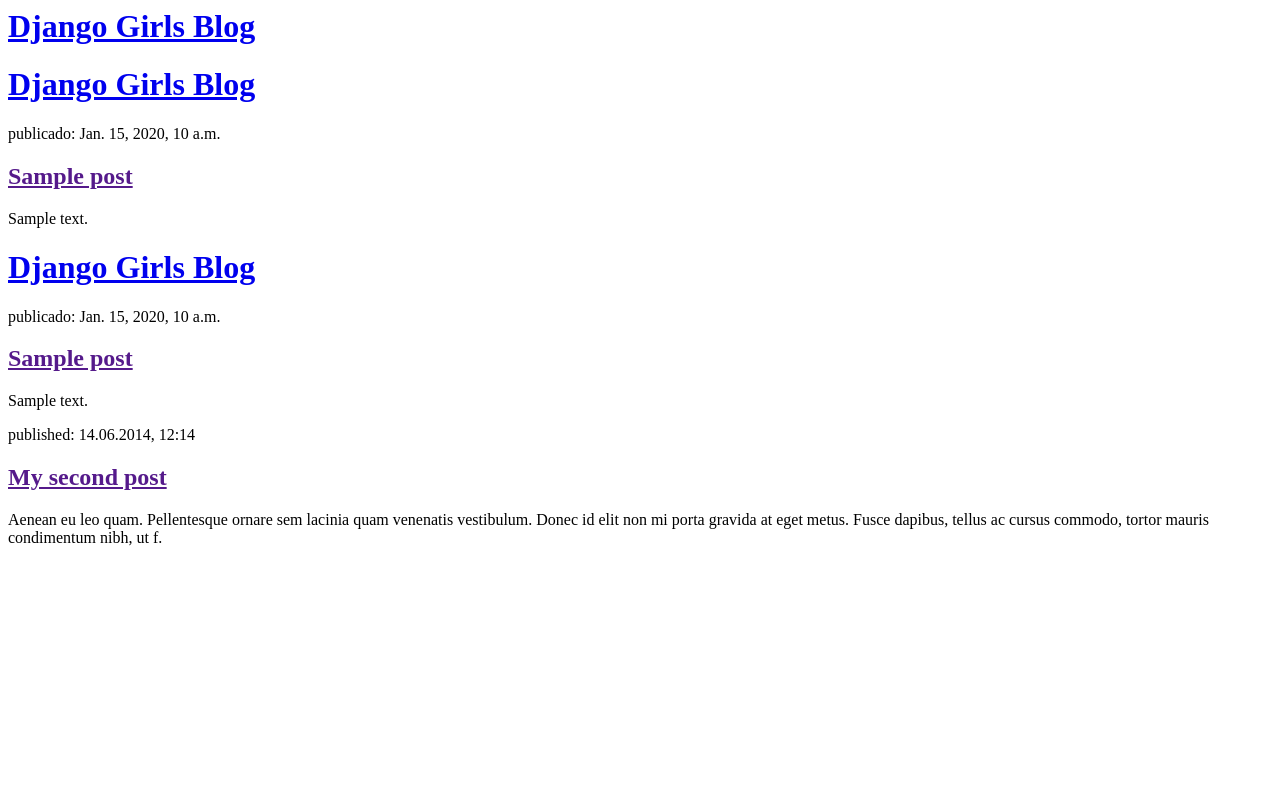
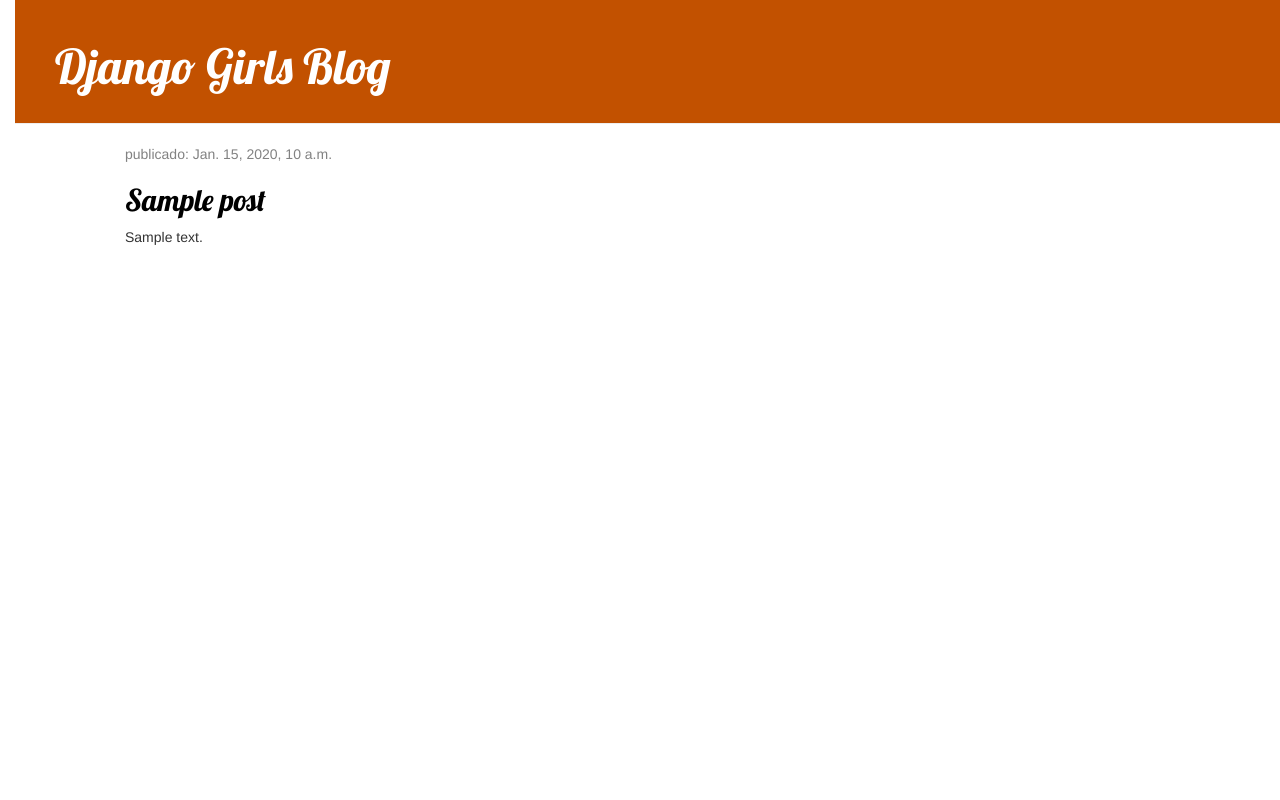
Before and after one commit to ClavillasoTOP/my-first-blog, a Django app: page / in a window 1280 px wide. Run offline with Django 3.2, Linux system fonts and the light colour scheme; tables that the repository leaves empty hold one stand-in row (values such as "Sample post"); some libraries are stand-ins or nearby versions.

Commit message:
Agregadas vistas y plantilla para el detalle del post del blog así como también CSS para el sitio.

```diff
--- /dev/null
+++ b/blog/static/css/blog.css
@@ -0,0 +1,54 @@
+
+body {
+    padding-left: 15px;
+}
+h1 a, h2 a {
+    color: #FCA205;
+    font-family: 'Lobster';
+}
+.page-header {
+    background-color: #C25100;
+    margin-top: 0;
+    padding: 20px 20px 20px 40px;
+}
+
+.page-header h1, .page-header h1 a, .page-header h1 a:visited, .page-header h1 a:active {
+    color: #ffffff;
+    font-size: 36pt;
+    text-decoration: none;
+}
+
+.content {
+    margin-left: 40px;
+}
+
+h1, h2, h3, h4 {
+    font-family: 'Lobster', cursive;
+}
+
+.date {
+    color: #828282;
+}
+
+.save {
+    float: right;
+}
+
+.post-form textarea, .post-form input {
+    width: 100%;
+}
+
+.top-menu, .top-menu:hover, .top-menu:visited {
+    color: #ffffff;
+    float: right;
+    font-size: 26pt;
+    margin-right: 20px;
+}
+
+.post {
+    margin-bottom: 70px;
+}
+
+.post h2 a, .post h2 a:visited {
+    color: #000000;
+}
--- /dev/null
+++ b/blog/templates/blog/base.html
@@ -0,0 +1,31 @@
+{% load static %}
+
+<html>
+    <head>
+        <title>Django Girls blog</title>
+        <div class="page-header">
+            <h1><a href="/">Django Girls Blog</a></h1>
+        </div>
+        <link rel="stylesheet" href="//maxcdn.bootstrapcdn.com/bootstrap/3.2.0/css/bootstrap.min.css">
+        <link rel="stylesheet" href="//maxcdn.bootstrapcdn.com/bootstrap/3.2.0/css/bootstrap-theme.min.css">
+        <link rel="stylesheet" href="{% static 'css/blog.css' %}">
+        <link href="//fonts.googleapis.com/css?family=Lobster&subset=latin,latin-ext" rel="stylesheet" type="text/css">
+    </head>
+
+    <body>
+
+        <body>
+            <!-- <div class="page-header">
+                <h1><a href="/">Django Girls Blog</a></h1>
+            </div> -->
+            <div class="content container">
+                <div class="row">
+                    <div class="col-md-8">
+                    {% block content %}
+                    {% endblock %}
+                    </div>
+                </div>
+            </div>
+        </body>
+    </body>
+</html>
--- a/blog/templates/blog/post_list.html
+++ b/blog/templates/blog/post_list.html
@@ -1,35 +1,68 @@
+{% extends 'blog/base.html' %}
+{% block content %}
+            {% for post in posts %}
+            <div class="content container">
+                <div class="row">
+                    <div class="col-md-8">
+                        {% for post in posts %}
+                            <div class="post">
+                                <div class="date">
+                                    <p>publicado: {{ post.published_date }}</p>
+                                </div>
+                                <h2><a href="{% url 'post_detail' pk=post.pk %}">{{ post.title }}</a></h2>
+                                <!-- <h2><a href="">{{ post.title }}</a></h2> -->
+                                <p>{{ post.text|linebreaksbr }}</p>
+                            </div>
+                        {% endfor %}
+                    </div>
+                </div>
+            </div>
+            {% endfor %}
+            {% endblock %}
+<!-- {% load static %}}
+
+
 <html>
     <head>
         <title>Django Girls blog</title>
-    </head>
-    <body>
-        <div>
+        <div class="page-header">
             <h1><a href="/">Django Girls Blog</a></h1>
         </div>
-        <div>
-            <h1><a href="/">Django Girls Blog</a></h1>
-        </div>
+        <link rel="stylesheet" href="//maxcdn.bootstrapcdn.com/bootstrap/3.2.0/css/bootstrap.min.css">
+        <link rel="stylesheet" href="//maxcdn.bootstrapcdn.com/bootstrap/3.2.0/css/bootstrap-theme.min.css">
+        <link rel="stylesheet" href="{% static 'css/blog.css' %}">
+        <link href="//fonts.googleapis.com/css?family=Lobster&subset=latin,latin-ext" rel="stylesheet" type="text/css">
+    </head>
 
-        {% for post in posts %}
-            <div>
-                <p> publicado: {{ post.published_date }}</p>
-                <h2><a href="">{{ post.title }}</a></h2>
-                <p>{{ post.text|linebreaksbr }}</p>
-            </div>
-        {% endfor %}
-        <div>
-            <div>
+    <body>
+
+
+
+        <div> -->
+            <!-- <div>
                 <h1><a href="/">Django Girls Blog</a></h1>
-            </div>
+            </div> -->
+
 
             {% for post in posts %}
-                <div>
-                    <p> publicado: {{ post.published_date }}</p>
-                    <h2><a href="">{{ post.title }}</a></h2>
-                    <p>{{ post.text|linebreaksbr }}</p>
+            <div class="content container">
+                <div class="row">
+                    <div class="col-md-8">
+                        {% for post in posts %}
+                            <div class="post">
+                                <div class="date">
+                                    <p>publicado: {{ post.published_date }}</p>
+                                </div>
+                                <h2><a href="">{{ post.title }}</a></h2>
+                                <p>{{ post.text|linebreaksbr }}</p>
+                            </div>
+                        {% endfor %}
+                    </div>
                 </div>
+            </div>
             {% endfor %}
-        </div>
+
+        <!-- </div>
 
         <div>
             <p>published: 14.06.2014, 12:14</p>
@@ -37,4 +70,4 @@
             <p>Aenean eu leo quam. Pellentesque ornare sem lacinia quam venenatis vestibulum. Donec id elit non mi porta gravida at eget metus. Fusce dapibus, tellus ac cursus commodo, tortor mauris condimentum nibh, ut f.</p>
         </div>
     </body>
-</html>
+</html> -->
--- a/blog/urls.py
+++ b/blog/urls.py
@@ -3,4 +3,5 @@
 
 urlpatterns = [
     path('', views.post_list, name='post_list'),
+    path('post/<int:pk>/', views.post_detail, name='post_detail'),
 ]
--- a/blog/views.py
+++ b/blog/views.py
@@ -1,7 +1,12 @@
 from django.shortcuts import render
 from django.utils import timezone
 from .models import Post
+from django.shortcuts import render, get_object_or_404
+# Post.objects.get(pk=pk)
 
 def post_list(request):
     posts = Post.objects.filter(published_date__lte=timezone.now()).order_by('published_date')
     return render(request, 'blog/post_list.html', {'posts': posts})
+def post_detail(request, pk):
+    post = get_object_or_404(Post, pk=pk)
+    return render(request, 'blog/post_detail.html', {'post': post})
```
Also changed, not shown: blog/templates/blog/post_detail.html (added, +13 -0 lines).
